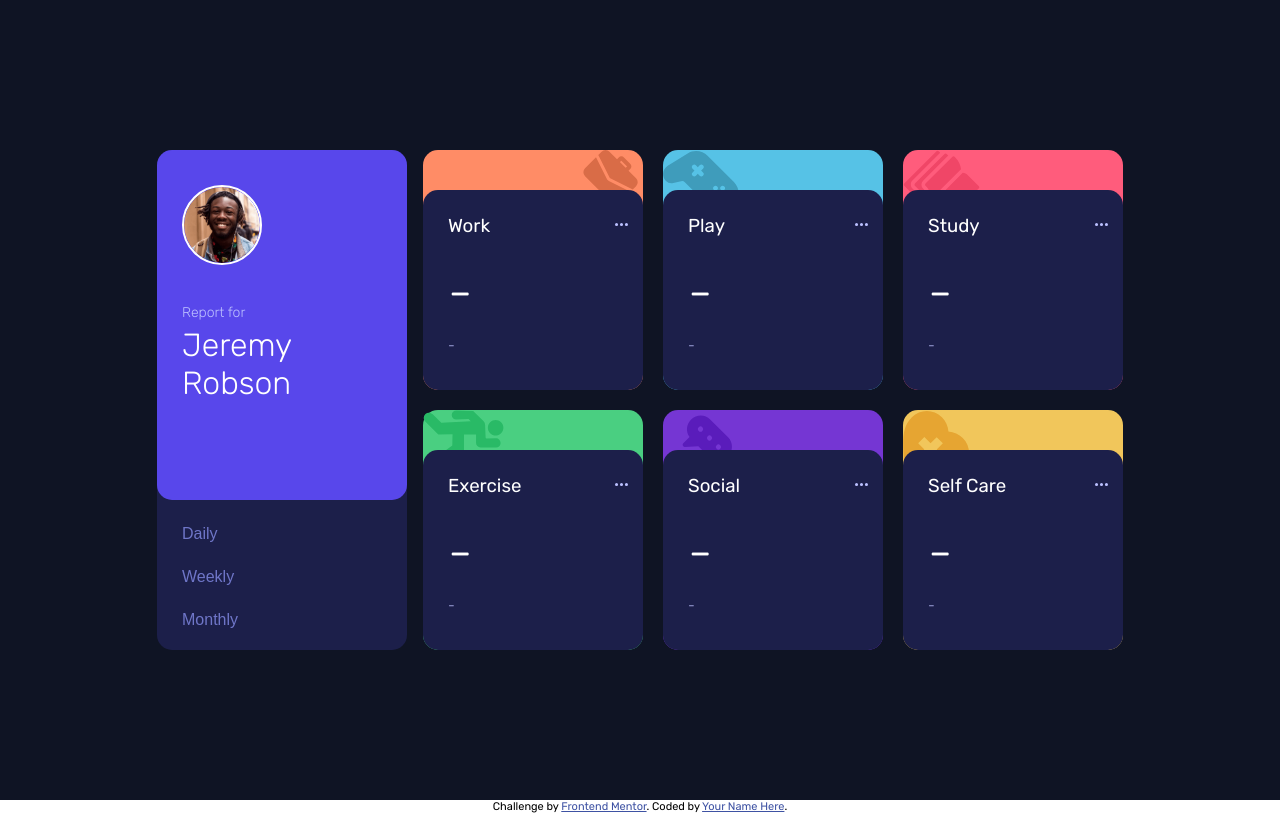
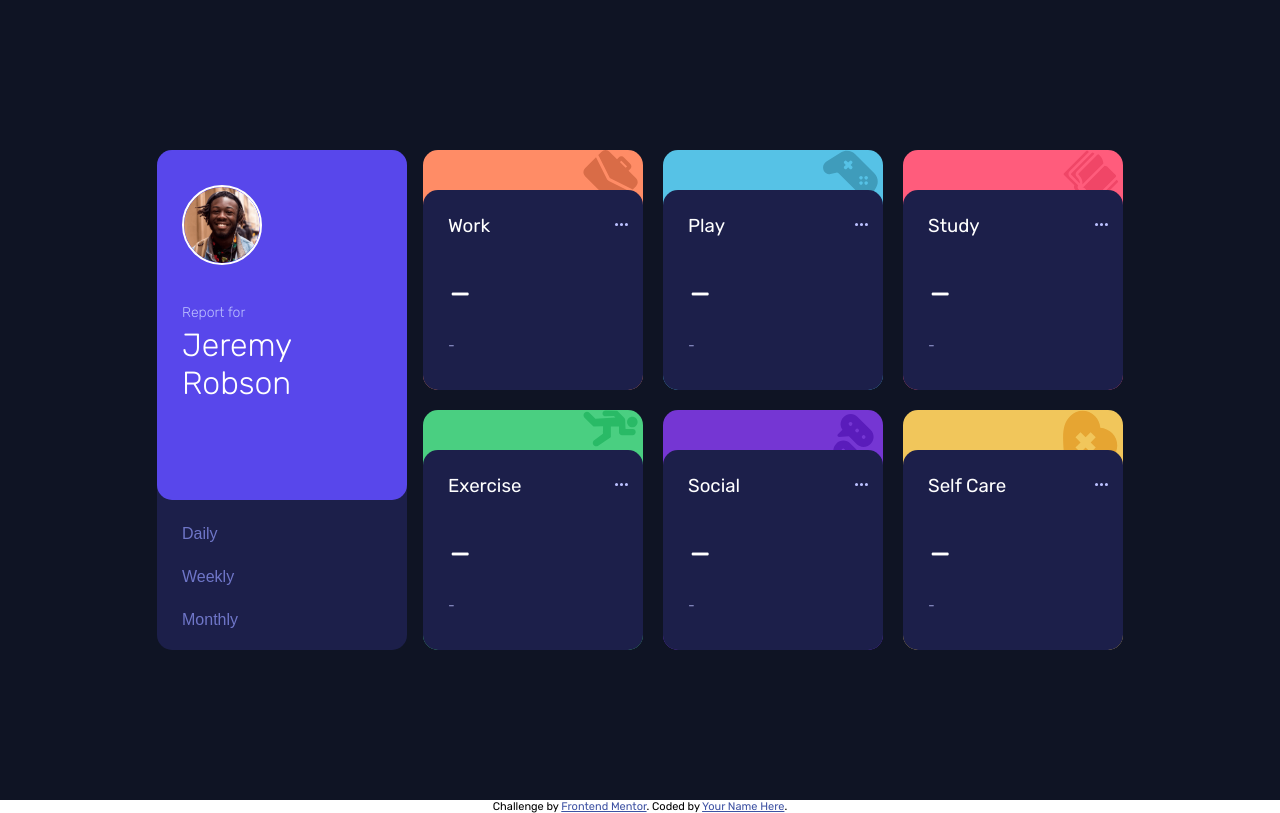
Before and after one commit to diegop985/time-tracker, a plain HTML site: page index.html in a window 1280 px wide. Drawn offline with Linux system fonts and the light colour scheme.

Commit message:
fix svg position

```diff
--- a/index.html
+++ b/index.html
@@ -35,7 +35,7 @@
         </div>
       </div>
       <div class="box box2">
-        <img src="./images/icon-play.svg" alt="">
+        <img src="./images/icon-play.svg" alt="" class="svg-box">
         <div class="box-info">
           <h3>Play</h3>
           <img src="./images/icon-ellipsis.svg" alt="" class="elipsis-icon">
@@ -44,7 +44,7 @@
         </div>
       </div>
       <div class="box box3">
-        <img src="./images/icon-study.svg" alt="">
+        <img src="./images/icon-study.svg" alt="" class="svg-box">
         <div class="box-info">
           <h3>Study</h3>
           <img src="./images/icon-ellipsis.svg" alt="" class="elipsis-icon">
@@ -53,7 +53,7 @@
         </div>
       </div>
       <div class="box box4">
-        <img src="./images/icon-exercise.svg" alt="">
+        <img src="./images/icon-exercise.svg" alt="" class="svg-box">
         <div class="box-info">
           <h3>Exercise</h3>
           <img src="./images/icon-ellipsis.svg" alt="" class="elipsis-icon">
@@ -62,7 +62,7 @@
         </div>
       </div>
       <div class="box box5">
-        <img src="./images/icon-social.svg" alt="">
+        <img src="./images/icon-social.svg" alt="" class="svg-box">
         <div class="box-info">
           <h3>Social</h3>
           <img src="./images/icon-ellipsis.svg" alt="" class="elipsis-icon">
@@ -71,7 +71,7 @@
         </div>
       </div>
       <div class="box box6">
-        <img src="./images/icon-self-care.svg" alt="">
+        <img src="./images/icon-self-care.svg" alt="" class="svg-box">
         <div class="box-info">
           <h3>Self Care</h3>
           <img src="./images/icon-ellipsis.svg" alt="" class="elipsis-icon">
```
